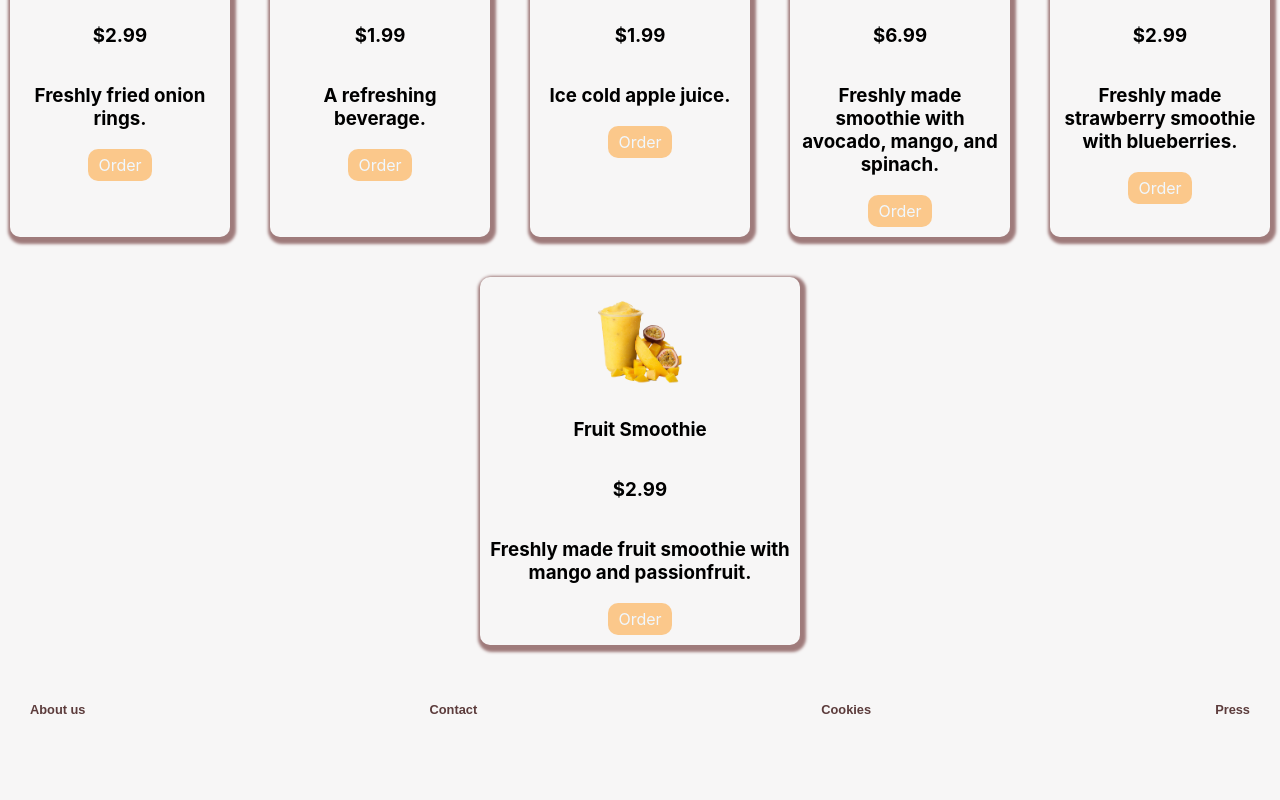
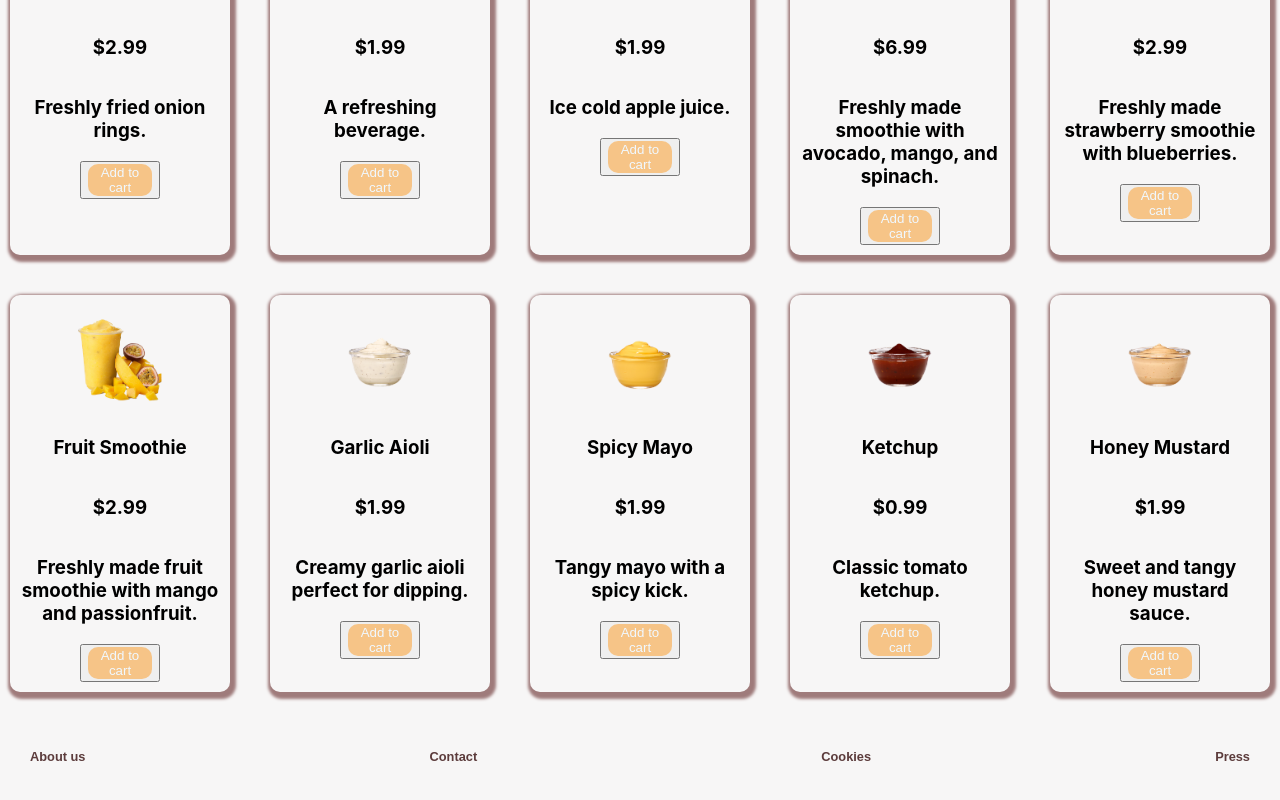
Before and after one commit to miiamole/bun-drop, a React (Create React App) app: page /menu in a window 1280 px wide. Shown: the part 1356-2156 px from the top of the page. Before the commit the page ends 2120 px from the top, so only its background shows below. Built offline with nearby package versions, Linux system fonts and the light colour scheme; data requests are answered from the project's data file.

Commit message:
försöker lösa quantity

```diff
--- a/db.json
+++ b/db.json
@@ -1,134 +1,213 @@
 {
   "menu": [
     {
-      "id": 1,
+      "id": "1",
       "title": "Classic Burger",
       "price": 8.99,
       "description": "A classic beef burger with lettuce, tomato, and cheese.",
       "category": "burgers",
-      "image": "images/burger 1.png"
+      "image": "images/burger 1.png",
+      "quantity": 0
     },
     {
-      "id": 2,
+      "id": "2",
       "title": "Sweet Potato Fries",
       "price": 4.99,
       "description": "Crispy sweet potato fries topped with fresh parsley.",
       "category": "sides",
-      "image": "images/sides 2.png"
+      "image": "images/sides 2.png",
+      "quantity": 0
     },
     {
-      "id": 3,
+      "id": "3",
       "title": "Cheese Burger",
       "price": 6.99,
       "description": "A classic cheeseburger, plain and simple.",
       "category": "burgers",
-      "image": "/images/burger 6.png"
+      "image": "/images/burger 6.png",
+      "quantity": 0
     },
     {
-      "id": 4,
+      "id": "4",
       "title": "No Carb Burger",
       "price": 6.99,
       "description": "A burger without the bun.",
       "category": "burgers",
-      "image": "/images/burger 7.png"
+      "image": "/images/burger 7.png",
+      "quantity": 0
     },
     {
-      "id": 5,
+      "id": "5",
       "title": "Vegan Burger",
       "price": 4.99,
       "description": "Plant-based burger.",
       "category": "burgers",
-      "image": "/images/burger 6.png"
+      "image": "/images/burger 6.png",
+      "quantity": 0
     },
     {
-      "id": 6,
+      "id": "6",
       "title": "Bacon Burger",
       "price": 9.99,
       "description": "Bacon and cheese in perfect combination.",
       "category": "burgers",
-      "image": "/images/burger 2.png"
+      "image": "/images/burger 2.png",
+      "quantity": 0
     },
     {
-      "id": 7,
+      "id": "7",
       "title": "Sundae Treat",
       "price": 3.99,
       "description": "Sundae with sprinkles and caramel sauce.",
       "category": "desserts",
-      "image": "/images/dessert 1.png"
+      "image": "/images/dessert 1.png",
+      "quantity": 0
     },
     {
-      "id": 8,
+      "id": "8",
       "title": "Party Sundae",
       "price": 2.99,
       "description": "Sundae with sprinkles.",
       "category": "desserts",
-      "image": "/images/dessert 2.png"
+      "image": "/images/dessert 2.png",
+      "quantity": 0
     },
     {
-      "id": 9,
+      "id": "9",
       "title": "Pistachio Sundae",
       "price": 4.99,
       "description": "Sundae with crushed pistachios.",
       "category": "desserts",
-      "image": "/images/dessert 3.png"
+      "image": "/images/dessert 3.png",
+      "quantity": 0
     },
     {
-      "id": 10,
+      "id": "10",
       "title": "Fresh Apples",
       "price": 2.99,
       "description": "Healthy apple slices.",
       "category": "sides",
-      "image": "/images/sides 3.png"
+      "image": "/images/sides 3.png",
+      "quantity": 0
     },
     {
-      "id": 11,
+      "id": "11",
       "title": "Onion Rings",
       "price": 2.99,
       "description": "Freshly fried onion rings.",
       "category": "sides",
-      "image": "/images/sides 4.png"
+      "image": "/images/sides 4.png",
+      "quantity": 0
     },
     {
-      "id": 12,
+      "id": "12",
       "title": "Fanta",
       "price": 1.99,
       "description": "A refreshing beverage.",
       "category": "drinks",
-      "image": "/images/drink 1.png"
+      "image": "/images/drink 1.png",
+      "quantity": 0
     },
     {
-      "id": 13,
+      "id": "13",
       "title": "Apple Juice",
       "price": 1.99,
       "description": "Ice cold apple juice.",
       "category": "drinks",
-      "image": "/images/drink 2.png"
+      "image": "/images/drink 2.png",
+      "quantity": 0
     },
     {
-      "id": 14,
+      "id": "14",
       "title": "Fresh Smoothie",
       "price": 6.99,
       "description": "Freshly made smoothie with avocado, mango, and spinach.",
       "category": "drinks",
-      "image": "/images/drink 6.png"
+      "image": "/images/drink 6.png",
+      "quantity": 0
     },
     {
-      "id": 15,
+      "id": "15",
       "title": "Strawberry Smoothie",
       "price": 2.99,
       "description": "Freshly made strawberry smoothie with blueberries.",
       "category": "drinks",
-      "image": "/images/drink 5.png"
+      "image": "/images/drink 5.png",
+      "quantity": 0
     },
     {
-      "id": 16,
+      "id": "16",
       "title": "Fruit Smoothie",
       "price": 2.99,
       "description": "Freshly made fruit smoothie with mango and passionfruit.",
       "category": "drinks",
-      "image": "/images/drink 4.png"
+      "image": "/images/drink 4.png",
+      "quantity": 0
+    },
+    {
+      "id": "17",
+      "title": "Garlic Aioli",
+      "price": 1.99,
+      "description": "Creamy garlic aioli perfect for dipping.",
+      "category": "sides",
+      "image": "/images/dressing 1.png",
+      "quantity": 0
+    },
+    {
+      "id": "18",
+      "title": "Spicy Mayo",
+      "price": 1.99,
+      "description": "Tangy mayo with a spicy kick.",
+      "category": "sides",
+      "image": "/images/dressing 2.png",
+      "quantity": 0
+    },
+    {
+      "id": "19",
+      "title": "Ketchup",
+      "price": 0.99,
+      "description": "Classic tomato ketchup.",
+      "category": "sides",
+      "image": "/images/dressing 3.png",
+      "quantity": 0
+    },
+    {
+      "id": "20",
+      "title": "Honey Mustard",
+      "price": 1.99,
+      "description": "Sweet and tangy honey mustard sauce.",
+      "category": "sides",
+      "image": "/images/dressing 4.png"
     }
   ],
   "users": [],
-  "orders": []
+  "orders": [
+    {
+      "id": "2",
+      "title": "Sweet Potato Fries",
+      "price": 4.99,
+      "description": "Crispy sweet potato fries topped with fresh parsley.",
+      "category": "sides",
+      "image": "images/sides 2.png",
+      "quantity": 0
+    },
+    {
+      "id": "2",
+      "title": "Sweet Potato Fries",
+      "price": 4.99,
+      "description": "Crispy sweet potato fries topped with fresh parsley.",
+      "category": "sides",
+      "image": "images/sides 2.png",
+      "quantity": 0
+    },
+    {
+      "id": "2",
+      "title": "Sweet Potato Fries",
+      "price": 4.99,
+      "description": "Crispy sweet potato fries topped with fresh parsley.",
+      "category": "sides",
+      "image": "images/sides 2.png",
+      "quantity": 0
+    }
+  ]
 }
--- a/src/App.css
+++ b/src/App.css
@@ -197,27 +197,40 @@ input[type="text"] {
   text-align: center;
 }
 .logo-img-home{
-height:40%;
-width: 40%;
-opacity: 0.4;
-position: absolute; /* Absolut positionering för att kunna placera loggan */
-  right: 50px; /* Avståndet från vänsterkanten */
-
-  z-index: -1;
+height:15rem;
+opacity: 0.5;
 
 }
+.home-text-and-logo{
+ display:flex;
+}
+
 .img-collage {
-  display: flex;
-  justify-content:end;
-
-
+  display: grid;
+  grid-template-columns: repeat(auto-fit, minmax(200px, 1fr));
 }
 
 .img-collage img {
-
-
-  width: calc(25% - 10px); /* Sätt bredden till en fjärdedel av förälderelementets bredd minus avståndet mellan bilderna */
+  width: 100%;
   height: auto;
+}
+/* cart page */
+.delete-btn{
+  background-color: rgb(244, 102, 102);
+  border:none;
   border-radius: 10px;
-  padding-top: 20px;
 }
+.cart-add-more-items{
+  border: 2px solid rgb(223, 130, 130)
+}
+.cart-text{
+  text-align: center;
+}
+.cart-input-amount{
+  border-radius: 5px;
+  border: 1px solid black;
+padding: 5px 10px; /* Justera kudden för att göra det mer visuellt tilltalande */
+  width: 50px; /* Anpassa bredden efter ditt behov */
+  font-size: 16px; /* Justera teckensnittstorleken för att passa in i din design */
+  text-align: center;
+}
--- a/src/pages/Confirmation.jsx
+++ b/src/pages/Confirmation.jsx
@@ -5,7 +5,7 @@ function Confirmation() {
   const [deliveryTime, setDeliveryTime] = useState(null);
 
   useEffect(() => {
-    fetch(`http://localhost:3001/order`)
+    fetch(`http://localhost:3000/orders`)
       .then((res) => res.json())
       .then((data) => {
         setOrder(data);
--- a/src/pages/Home.jsx
+++ b/src/pages/Home.jsx
@@ -1,28 +1,36 @@
 import React from "react";
+import { Link } from "react-router-dom";
 function Home() {
   return (
     <>
       <div>
         <div className="home-wrapper">
           <div className="home-text-and-logo">
+            <div classname="home-text">
+              <h1 className="welcome">Welcome to Bun drop!</h1>
+              <p className="welcome-text">
+                At Bun Drop, we're dedicated to delivering the hottest and most
+                delicious taste experiences right to your doorstep. With our
+                passionate team of chefs, we craft each bite with love and care.
+              </p>
+            </div>
             <img
               className="logo-img-home"
               src="/images/logo color.png"
               alt="Logo"
             />
-            <h1 className="welcome">Welcome to Bun drop!</h1>
-            <p className="welcome-text">
-              At Bun Drop, we're dedicated to delivering the hottest and most
-              delicious taste experiences right to your doorstep. With our
-              passionate team of chefs, we craft each bite with love and care.
-            </p>
-            <h2 className="home-page-text">Check out our most popular items</h2>
           </div>
+          <h2 className="home-page-text">Check out our most popular items</h2>
+
           <div className="img-collage">
             <img className="home-page-img" src="/images/burger 1.png" />
             <img className="home-page-img" src="/images/drink 2.png" />
             <img className="home-page-img" src="/images/sides 1.png" />
             <img className="home-page-img" src="/images/dressing 4.png" />
+            <img className="home-page-img" src="/images/dessert 4.png" />
+          </div>
+          <div>
+            <Link className="home-order-now order-link" to="/menu">Order now</Link>
           </div>
         </div>
       </div>
--- a/src/pages/Menu.jsx
+++ b/src/pages/Menu.jsx
@@ -4,6 +4,8 @@ import { Link } from "react-router-dom";
 function Menu() {
   const [menu, setMenu] = useState([]);
   const [filter, setFilter] = useState("");
+  const [order, setOrder] = useState([]);
+
 
   useEffect(() => {
     fetch("http://localhost:3000/menu")
@@ -18,6 +20,32 @@ function Menu() {
   const filteredMenu = filter
     ? menu.filter((item) => item.category === filter)
     : menu;
+
+
+const addToOrder = (menuItem) => {
+  // Kontrollera om artikeln redan finns i varukorgen
+  const existingItem = order.findIndex((item) => item.id === menuItem.id);
+
+  if (existingItem !== -1) {
+    // Om artikeln redan finns i varukorgen, öka kvantiteten med 1
+    const updatedOrder = [...order];
+    updatedOrder[existingItem].quantity += 1;
+    setOrder(updatedOrder);
+  } else {
+    // Om artikeln inte finns i varukorgen, lägg till den med kvantiteten 1
+    const newOrderItem = { ...menuItem, quantity: 1 };
+    setOrder([...order, newOrderItem]);
+  }
+
+  // Lägg till artikeln i databasen
+  const postOptions = {
+    method: "POST",
+    headers: { "Content-Type": "application/json" },
+    body: JSON.stringify(menuItem),
+  };
+  fetch("http://localhost:3000/orders", postOptions);
+};
+
 
   return (
     <>
@@ -47,9 +75,15 @@ function Menu() {
             <h3>{m.title}</h3>
             <h3>${m.price}</h3>
             <h3>{m.description}</h3>
-            <Link className="order-link" to={`/cart/${m.id}`}>
-              Order
-            </Link>
+            <div className="add-to-cart-input-and-button">
+
+              <button onClick={() => addToOrder(m)}>
+                {" "}
+                <Link className="order-link" to={`/cart/${m.id}`}>
+                  Add to cart
+                </Link>
+              </button>
+            </div>
           </div>
         ))}
       </div>
```
Also changed, not shown: src/hooks/useLocalStorage.jsx (added, +13 -0 lines), src/pages/Cart.jsx (+42 -24 lines).
